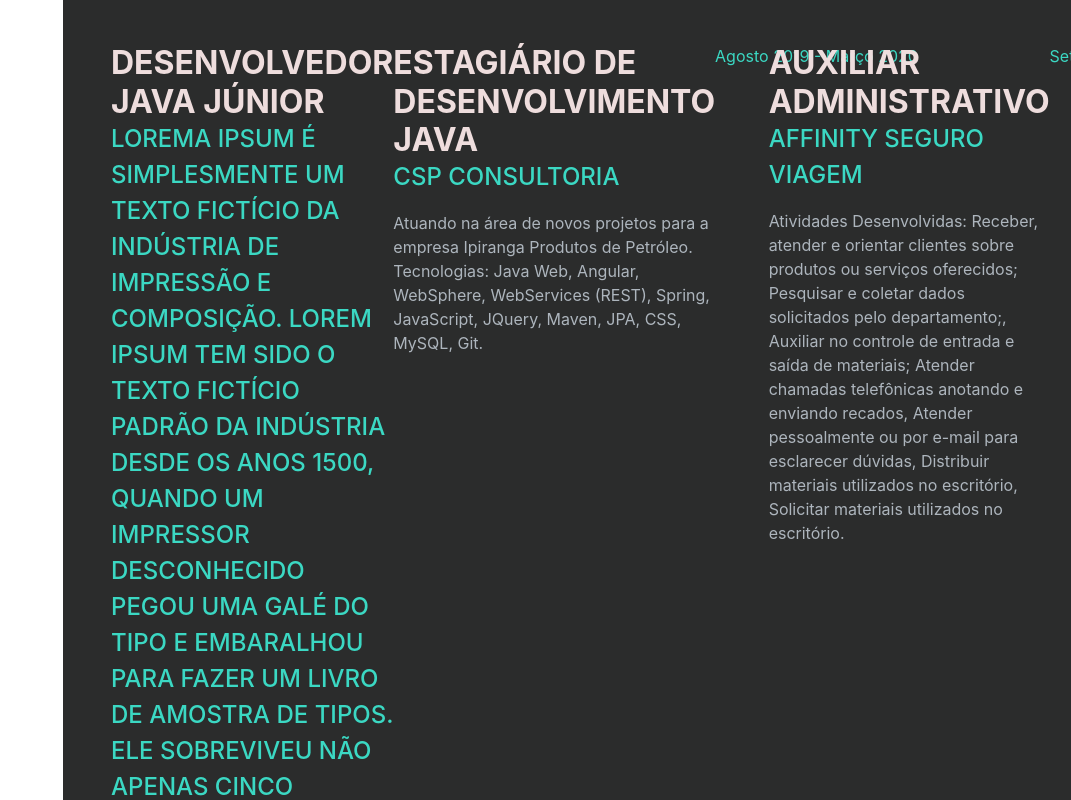
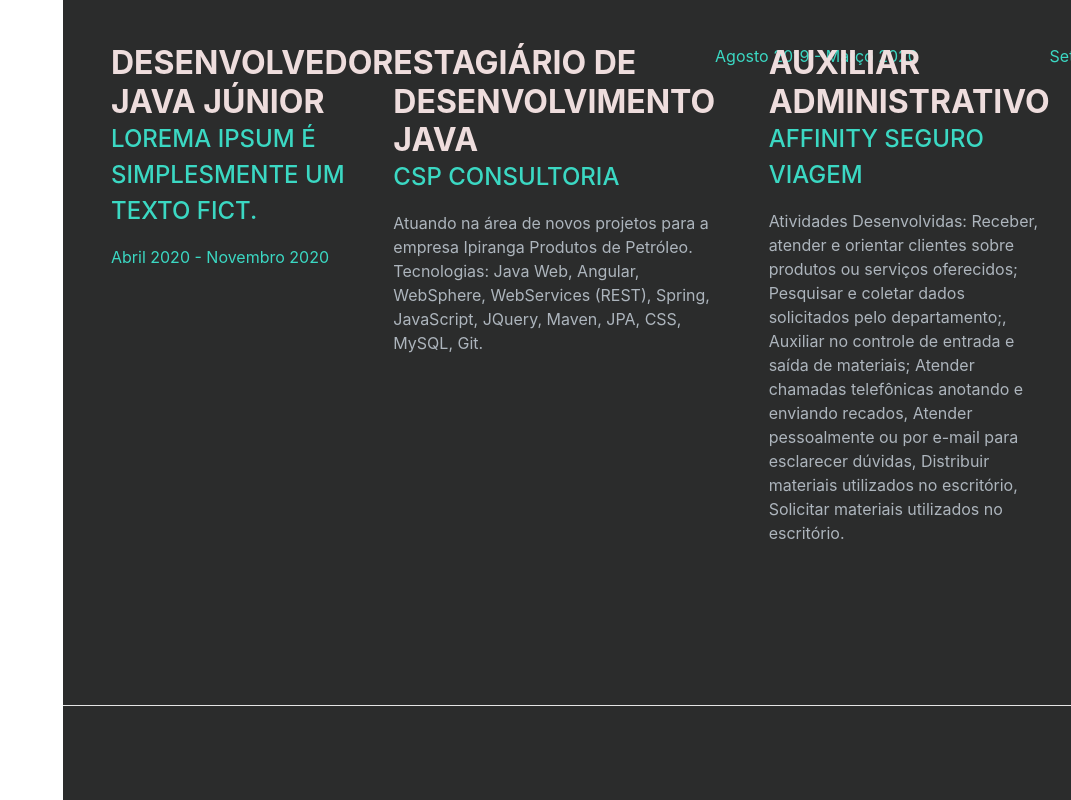
Before and after one commit to solivamichel/solivamichel.github.io, a plain HTML site: page index.html in a window 1280 px wide. Shown: the part 920-1720 px from the top of the page, without its empty margins (209-1280 px from the left). Drawn offline with nearby package versions, Linux system fonts and the light colour scheme; a web font is replaced by a local one.

Commit message:
Correçao

```diff
--- a/index.html
+++ b/index.html
@@ -76,7 +76,7 @@
                     <div data-aos="fade-left" class="d-flex flex-column flex-md-row justify-content-between mb-5">
                         <div class="flex-grow-1">
                             <h3 class="mb-0">Desenvolvedor Java Júnior</h3>
-                            <div class="subheading mb-3">Lorema Ipsum é simplesmente um texto fictício da indústria de impressão e composição. Lorem Ipsum tem sido o texto fictício padrão da indústria desde os anos 1500, quando um impressor desconhecido pegou uma galé do tipo e embaralhou para fazer um livro de amostra de tipos. Ele sobreviveu não apenas cinco séculos, mas também ao salto para a composição eletrônica, permanecendo essencialmente inalterado. Ele foi popularizado na década de 1960 com o lançamento de folhas de Letraset contendo passagens de Lorem Ipsum e, mais recentemente, com software de editoração eletrônica como Aldus PageMaker incluindo versões de Lorem Ipsum.
+                            <div class="subheading mb-3">Lorema Ipsum é simplesmente um texto fict.
                             </p>
                         </div>
                         <div class="flex-shrink-0"><span class="text-primary">Abril 2020 - Novembro 2020</span></div>
```
